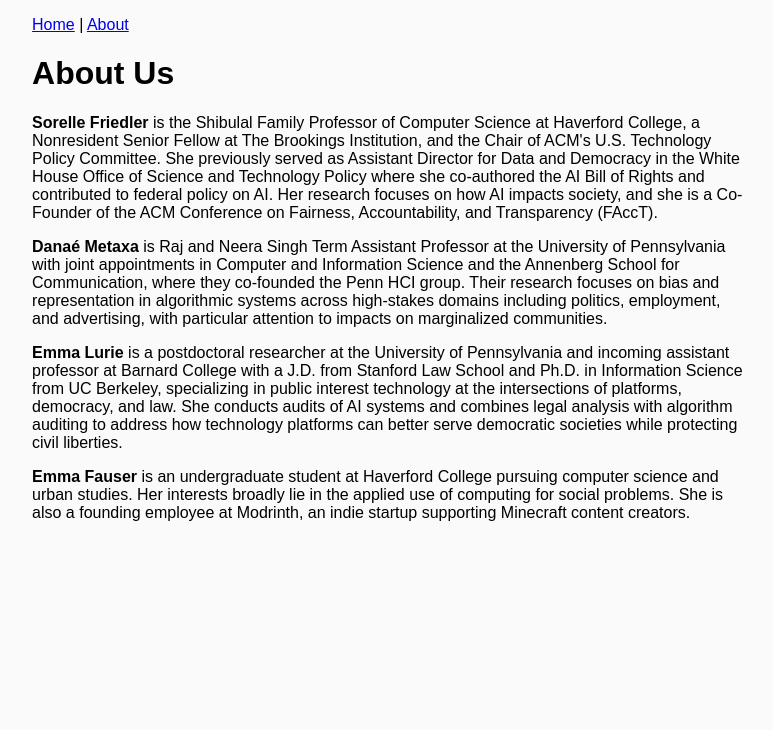
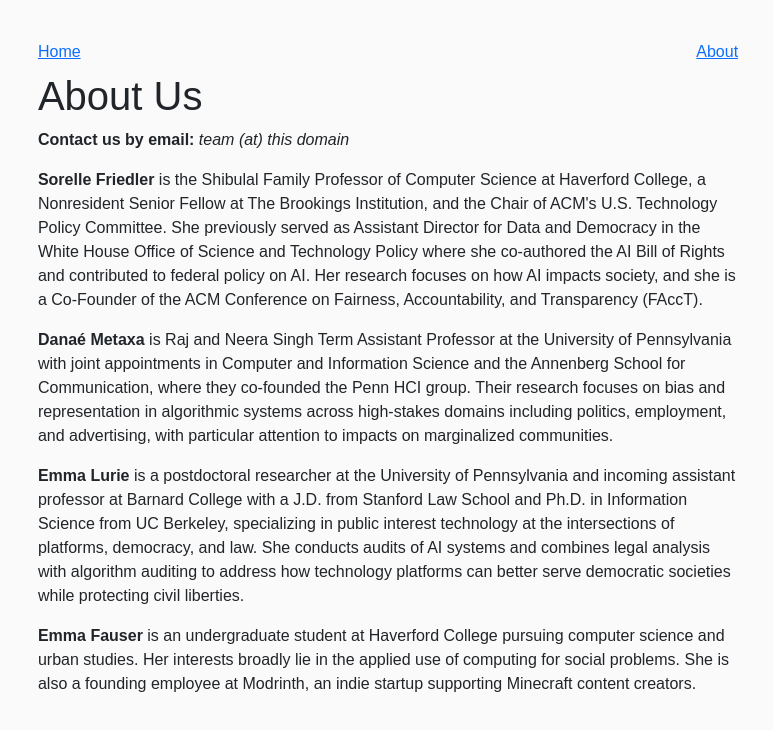
Before and after one commit to triphora/govaifiles.org, a SvelteKit app in the folder frontend/: page /about in a window 1280 px wide. Shown: the top 730 px of the page, without its empty margins (252-1025 px from the left). Built offline with nearby package versions, Linux system fonts and the light colour scheme.

Commit message:
frontend improvements

```diff
--- a/frontend/src/app.css
+++ b/frontend/src/app.css
@@ -4,9 +4,9 @@
 
 body {
 	background-color: #FAFAFA;
-	margin: 2rem 1.25rem;
 	max-width: 80ch;
-	margin: 0 auto;
+	margin: 2rem auto;
+	padding: 0 1em;
 	text-rendering: optimizeLegibility;
 }
 
--- a/frontend/src/app.html
+++ b/frontend/src/app.html
@@ -2,14 +2,13 @@
 <html lang="en">
 	<head>
 		<meta charset="utf-8" />
+		<link href="https://cdn.jsdelivr.net/npm/bootstrap@5.3.8/dist/css/bootstrap.min.css" rel="stylesheet" integrity="sha384-sRIl4kxILFvY47J16cr9ZwB07vP4J8+LH7qKQnuqkuIAvNWLzeN8tE5YBujZqJLB" crossorigin="anonymous">
 		<meta name="viewport" content="width=device-width, initial-scale=1" />
 		%sveltekit.head%
 	</head>
 	<body data-sveltekit-preload-data="hover">
-		<nav>
-			<p></p>
-			<p><a href="/"}>Home</a> | <a href="/about">About</a></p>
-		</nav>
+		<nav class="navbar"><a href="/"}>Home</a> <a href="/about">About</a></nav>
 		<div style="display: contents">%sveltekit.body%</div>
+		<script src="https://cdn.jsdelivr.net/npm/bootstrap@5.3.8/dist/js/bootstrap.bundle.min.js" integrity="sha384-FKyoEForCGlyvwx9Hj09JcYn3nv7wiPVlz7YYwJrWVcXK/BmnVDxM+D2scQbITxI" crossorigin="anonymous"></script>
 	</body>
 </html>
--- a/frontend/src/routes/about/+page.svelte
+++ b/frontend/src/routes/about/+page.svelte
@@ -2,6 +2,8 @@
 </script>
 
 <h1>About Us</h1>
+
+<p><strong>Contact us by email:</strong> <i>team (at) this domain</i></p>
 
 <p><strong>Sorelle Friedler</strong> is the Shibulal Family Professor of Computer Science at Haverford College, a Nonresident Senior Fellow at The Brookings Institution, and the Chair of ACM's U.S. Technology Policy Committee. She previously served as Assistant Director for Data and Democracy in the White House Office of Science and Technology Policy where she co-authored the AI Bill of Rights and contributed to federal policy on AI. Her research focuses on how AI impacts society, and she is a Co-Founder of the ACM Conference on Fairness, Accountability, and Transparency (FAccT).</p>
 
```
Also changed, not shown: frontend/src/routes/+page.svelte (+6 -4 lines).
